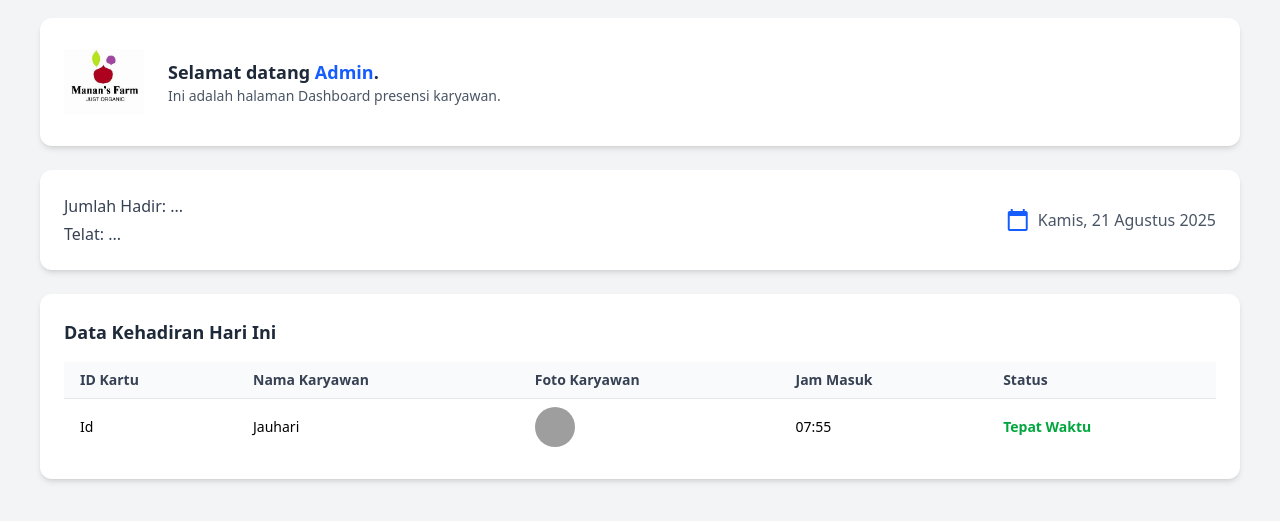
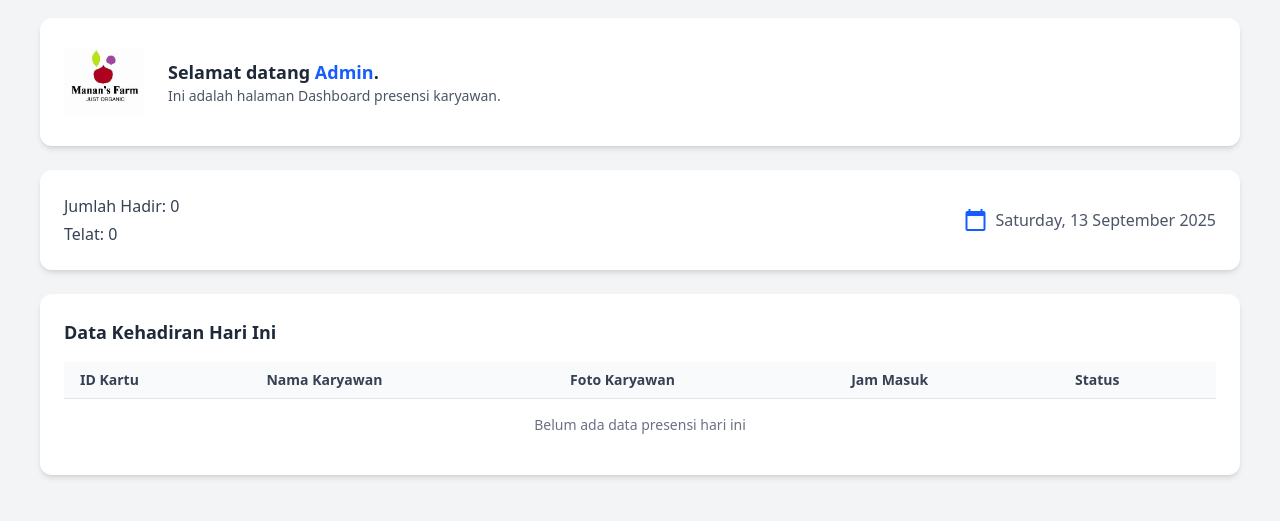
Before and after one commit to Jauhari24/Flask_Project_Presensi, a Flask app: page / in a window 1280 px wide. Shown: the part 153-674 px from the top of the page. Run offline with Flask 3, Linux system fonts and the light colour scheme; the visitor is signed in with stand-in values (Sample User, id 1); some libraries are stand-ins or nearby versions; grey boxes are pictures that could not be loaded.

Commit message:
update projek
update kodde program projek

```diff
--- a/app/src/routes/main.py
+++ b/app/src/routes/main.py
@@ -1,17 +1,56 @@
-from flask import Blueprint, app, render_template, redirect, url_for, flash,request
+from flask import Blueprint, app, render_template, redirect, url_for, flash,request, send_file
 from app.src.routes.validation.login import login_required
 from app.src.services.karyawan_service import get_all_riwayat_karyawan_service
 from app.src.repositories.user_repositories import get_all_karyawan_repository
 from app.src.repositories.cctv_repositories import get_cctv_link_repository, update_cctv_link_repository
+from datetime import datetime, date, time
+from reportlab.lib.pagesizes import A4
+from reportlab.platypus import SimpleDocTemplate, Table, TableStyle, Paragraph, Spacer
+from reportlab.lib import colors
+from reportlab.lib.styles import getSampleStyleSheet
+import io
 main = Blueprint('main', __name__)
 
 @main.route('/')
 @login_required
 def home():
     camera = get_cctv_link_repository()
+
+    today = date.today()
+    start_day = datetime.combine(today, time.min)  # 00:00
+    end_day = datetime.combine(today, time.max)    # 23:59:59
+
+    # Ambil semua data presensi dari service (hasil dict)
+    data_riwayat_presensi = get_all_riwayat_karyawan_service()
+
+    # Filter hanya data hari ini
+    data_hari_ini = []
+    for d in data_riwayat_presensi:
+        # Pastikan waktu_dibuat diubah ke datetime
+        waktu = d.get("waktu_dibuat")
+        if isinstance(waktu, str):
+            waktu = datetime.fromisoformat(waktu)  # misalnya format "2025-09-13T08:15:00"
+        if start_day <= waktu <= end_day:
+            d["waktu_dibuat"] = waktu
+            data_hari_ini.append(d)
+
+    # Hitung jumlah hadir & telat berdasarkan kolom status
+    jumlah_hadir = sum(1 for d in data_hari_ini if d.get("status") == True)
+    jumlah_telat = sum(1 for d in data_hari_ini if d.get("status") == False)
+
+    print("Data presensi hari ini:", data_hari_ini)
+    print("Jumlah hadir:", jumlah_hadir)
+    print("Jumlah telat:", jumlah_telat)
+    print("data karyawan", data_riwayat_presensi)
+
     return render_template(
-        'pages/dashboard-page/index.html',current_path=request.path,
-        camera=camera
+        'pages/dashboard-page/index.html',
+        current_path=request.path,
+        camera=camera,
+        data_riwayat_presensi=data_hari_ini,
+        jumlah_hadir=jumlah_hadir,
+        jumlah_telat=jumlah_telat,
+        tanggal=today.strftime("%A, %d %B %Y")
     )
 
 @main.route('/data-karyawan', methods=['GET'])
@@ -30,8 +69,7 @@
 @login_required
 def riwayat_presensi():
     camera = get_cctv_link_repository()
-    # Halaman tabel semua riwayat presensi karyawan
-    # data_presensi = get_all_presensi_service()
+
     data_riwayat_presensi = get_all_riwayat_karyawan_service()
 
     return render_template(
@@ -49,3 +87,68 @@
     return render_template(
         'pages/data-karyawan/form/index.html',current_path=request.path,camera=camera
     )
+
+@main.route('/riwayat-presensi/export-pdf')
+@login_required
+def export_pdf_presensi():
+    bulan = request.args.get("bulan")  # format: YYYY-MM
+    if not bulan:
+        bulan = datetime.today().strftime("%Y-%m")
+
+    # ambil data riwayat presensi
+    data_riwayat_presensi = get_all_riwayat_karyawan_service()
+
+    # filter data berdasarkan bulan
+    data_filtered = []
+    for d in data_riwayat_presensi:
+        waktu = d.get("waktu_dibuat")
+        if isinstance(waktu, str):
+            waktu = datetime.fromisoformat(waktu)
+        if waktu.strftime("%Y-%m") == bulan:
+            d["waktu_dibuat"] = waktu
+            data_filtered.append(d)
+
+    # buat PDF
+    buffer = io.BytesIO()
+    doc = SimpleDocTemplate(buffer, pagesize=A4)
+    elements = []
+    styles = getSampleStyleSheet()
+
+    # Judul
+    elements.append(Paragraph(f"Laporan Riwayat Presensi Bulan {bulan}", styles['Title']))
+    elements.append(Spacer(1, 12))
+
+    # Header tabel
+    table_data = [["ID Kartu", "Nama", "Tanggal", "Jam Masuk", "Status"]]
+
+    # Isi tabel
+    for d in data_filtered:
+        table_data.append([
+            d.get("data_karyawan", {}).get("id_kartu", "-"),
+            d.get("data_karyawan", {}).get("nama", "-"),
+            d["waktu_dibuat"].strftime("%d-%m-%Y"),
+            d["waktu_dibuat"].strftime("%H:%M"),
+            "Hadir" if d.get("status") else "Tidak Hadir"
+        ])
+
+    # Tabel
+    table = Table(table_data, colWidths=[70, 120, 80, 80, 100])
+    table.setStyle(TableStyle([
+        ('BACKGROUND', (0, 0), (-1, 0), colors.grey),
+        ('TEXTCOLOR', (0, 0), (-1, 0), colors.whitesmoke),
+        ('ALIGN', (0, 0), (-1, -1), 'CENTER'),
+        ('FONTNAME', (0, 0), (-1, 0), 'Helvetica-Bold'),
+        ('BOTTOMPADDING', (0, 0), (-1, 0), 10),
+        ('GRID', (0, 0), (-1, -1), 0.5, colors.black),
+    ]))
+
+    elements.append(table)
+    doc.build(elements)
+
+    buffer.seek(0)
+    return send_file(
+        buffer,
+        as_attachment=True,
+        download_name=f"riwayat_presensi_{bulan}.pdf",
+        mimetype='application/pdf'
+    )
--- a/app/templates/pages/dashboard-page/index.html
+++ b/app/templates/pages/dashboard-page/index.html
@@ -5,7 +5,9 @@
 <section class="bg-white p-6 rounded-xl shadow-md mb-6 flex items-center space-x-6">
   <img src="{{ url_for('static', filename='img/Manan.jfif') }}" alt="Logo" class="h-20 w-20 object-contain" />
   <div>
-    <p class="text-lg font-semibold text-gray-800">Selamat datang <span class="text-blue-600">Admin</span>.</p>
+    <p class="text-lg font-semibold text-gray-800">
+      Selamat datang <span class="text-blue-600">Admin</span>.
+    </p>
     <p class="text-sm text-gray-600">Ini adalah halaman Dashboard presensi karyawan.</p>
   </div>
 </section>
@@ -14,12 +16,12 @@
 <section class="bg-white p-6 rounded-xl shadow-md mb-6">
   <div class="flex justify-between items-center flex-wrap gap-4">
     <div class="text-gray-700 space-y-1">
-      <div><span class="font-medium">Jumlah Hadir:</span> ...</div>
-      <div><span class="font-medium">Telat:</span> ...</div>
+      <div><span class="font-medium">Jumlah Hadir:</span> {{ jumlah_hadir }}</div>
+      <div><span class="font-medium">Telat:</span> {{ jumlah_telat }}</div>
     </div>
     <div class="flex items-center space-x-2 text-gray-600">
       <span class="material-icons text-xl text-blue-600">calendar_today</span>
-      <span>Kamis, 21 Agustus 2025</span>
+      <span>{{ tanggal }}</span>
     </div>
   </div>
 </section>
@@ -39,18 +41,35 @@
         </tr>
       </thead>
       <tbody class="divide-y divide-gray-200">
-        <!-- Loop data presensi -->
-        <!-- Contoh data dummy -->
+        {% for presensi in data_riwayat_presensi %}
         <tr>
-          <td class="px-4 py-2">Id</td>
-          <td class="px-4 py-2">Jauhari</td>
+          <td class="px-4 py-2">{{ presensi.data_karyawan.id_kartu }}</td>
+          <td class="px-4 py-2">{{ presensi.data_karyawan.nama }}</td>
           <td class="px-4 py-2">
-            <img src="{{ url_for('static', filename='foto/wintrt.jpg') }}" alt="Foto"
-              class="h-10 w-10 rounded-full object-cover">
+            <img src="{{ url_for('static', filename='foto/' ~ (presensi.data_karyawan.foto or 'default.jpg')) }}"
+                 alt="Foto" class="h-10 w-10 rounded-full object-cover">
           </td>
-          <td class="px-4 py-2">07:55</td>
-          <td class="px-4 py-2 text-green-600 font-semibold">Tepat Waktu</td>
+          <td class="px-4 py-2">{{ presensi.waktu_dibuat.strftime("%H:%M") }}</td>
+          <td class="px-4 py-2 font-semibold
+              {% if presensi.status %}
+                  text-green-600
+              {% else %}
+                  text-red-600
+              {% endif %}">
+            {% if presensi.status %}
+              Tepat Waktu
+            {% else %}
+              Telat
+            {% endif %}
+          </td>
         </tr>
+        {% else %}
+        <tr>
+          <td colspan="5" class="text-center py-4 text-gray-500">
+            Belum ada data presensi hari ini
+          </td>
+        </tr>
+        {% endfor %}
       </tbody>
     </table>
   </div>
--- a/requirements.txt
+++ b/requirements.txt
@@ -66,6 +66,7 @@
 python-socketio==5.13.0
 pytz==2025.2
 PyYAML==6.0.2
+reportlab==4.4.3
 requests==2.32.3
 requests-oauthlib==2.0.0
 retina-face==0.0.17
```
Also changed, not shown: app/templates/pages/data-karyawan/index.html (+11 -0 lines), app/templates/pages/riwayat-presensi/index.html (+12 -0 lines), presensikaryawan.sql (added, +35 -0 lines).
